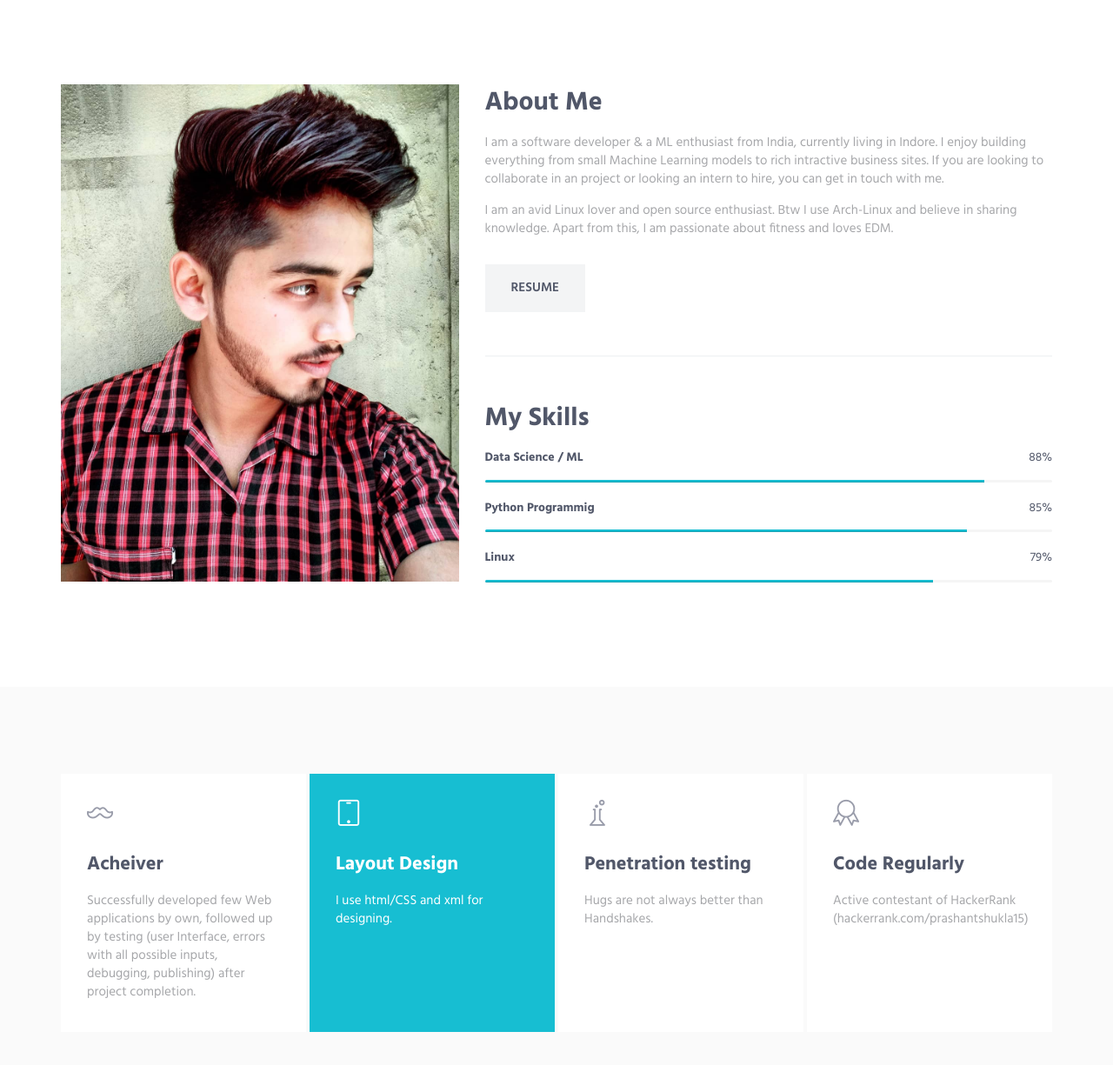
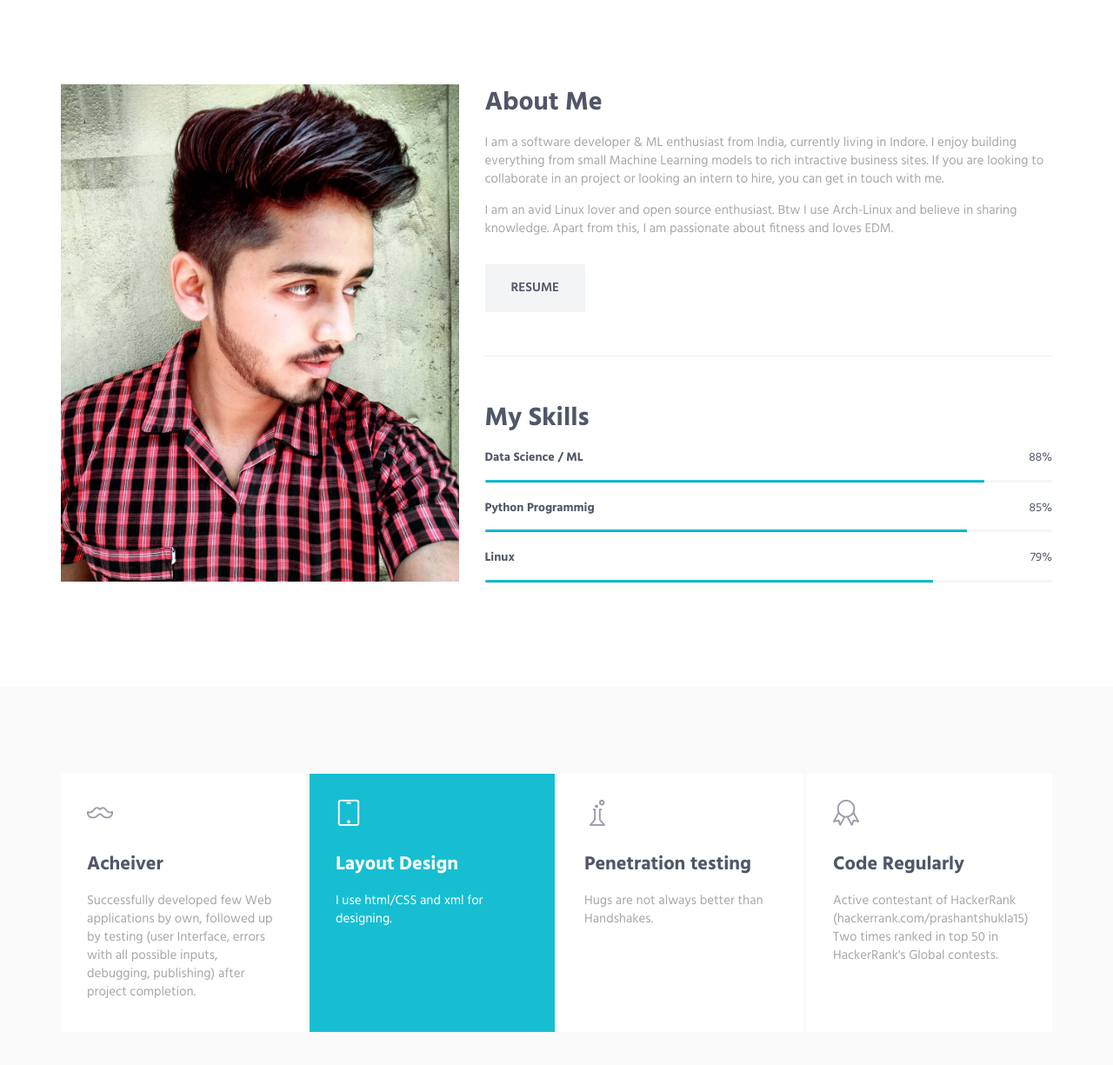
Before and after one commit to prashantlv/prashantlv.github.io, a plain HTML site: page index.html in a window 1280 px wide. Shown: the part 623-1848 px from the top of the page at 87% size. Drawn offline with Linux system fonts and the light colour scheme.

Commit message:
Update index.html

```diff
--- a/index.html
+++ b/index.html
@@ -108,7 +108,7 @@
                             <div class="margin-b-50">
                                 <div class="margin-b-30">
                                     <h2>About Me</h2>
-                                    <p>I am a software developer & a ML enthusiast from India, currently living in Indore. I enjoy building everything from small Machine Learning models to rich intractive business sites. If you are looking to collaborate in an project or looking an intern to hire, you can get in touch with me.</p>
+                                    <p>I am a software developer & ML enthusiast from India, currently living in Indore. I enjoy building everything from small Machine Learning models to rich intractive business sites. If you are looking to collaborate in an project or looking an intern to hire, you can get in touch with me.</p>
                                     <p>I am an avid Linux lover and open source enthusiast.
 Btw I use Arch-Linux and believe in sharing knowledge. Apart from this, I am passionate about fitness and loves EDM.</p>
                                 </div>
@@ -193,7 +193,8 @@ Btw I use Arch-Linux and believe in sharing knowledge. Apart from this, I am pas
                                 </div>
                                 <div class="service-info">
                                     <h3>Code Regularly</h3>
-                                    <p class="margin-b-5">Active contestant of HackerRank (hackerrank.com/prashantshukla15)</p>
+                                    <p class="margin-b-5">Active contestant of HackerRank (hackerrank.com/prashantshukla15)
+                                    Two times ranked in top 50 in HackerRank's Global contests.  </p>
                                 </div>
                                 <a href="#" class="content-wrapper-link"></a>
                             </div>
```
